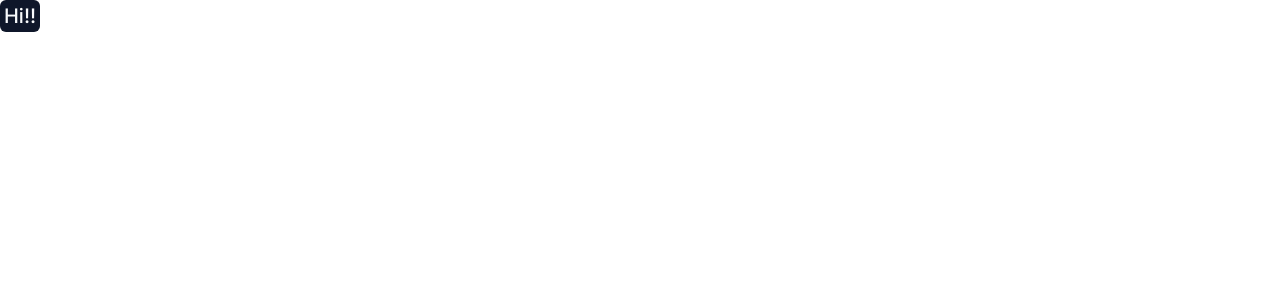
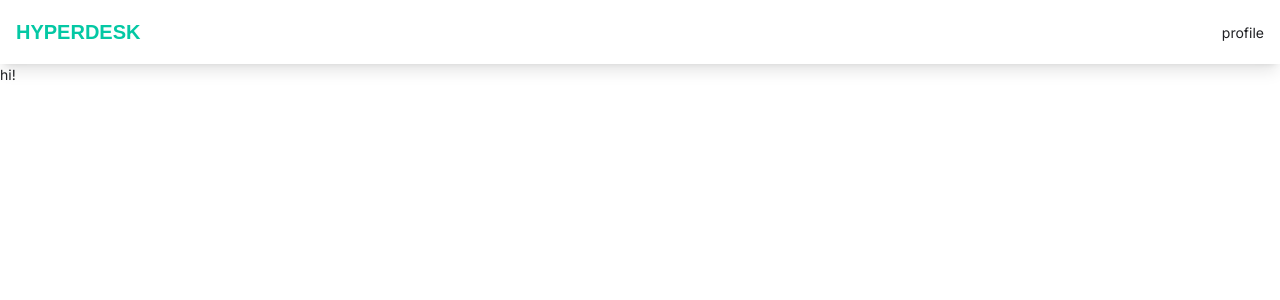
Before and after one commit to Hyper-Desk/hyperdesk-web, a Next.js app: page / in a window 1280 px wide. Shown: the top 300 px of the page. Built offline with nearby package versions, Linux system fonts and the light colour scheme.

Commit message:
feat: Header layout
헤더 틀잡기

```diff
--- a/app/(beforeLogin)/layout.tsx
+++ b/app/(beforeLogin)/layout.tsx
@@ -1,3 +1,4 @@
+import Header from "@/components/layout/Header";
 import { ReactNode } from "react";
 
 interface LayoutProps {
@@ -7,6 +8,7 @@ interface LayoutProps {
 export default function Layout({ children, modal }: LayoutProps) {
   return (
     <div>
+      <Header />
       {children}
       {modal}
     </div>
--- a/app/(beforeLogin)/page.tsx
+++ b/app/(beforeLogin)/page.tsx
@@ -2,13 +2,5 @@ import { Button } from "@/components/ui/button";
 import Link from "next/link";
 
 export default function Home() {
-  return (
-    <>
-      <Link href="/login">
-        <Button className="text-xl p-4 w-10 h-2" size="lg">
-          Hi!!
-        </Button>
-      </Link>
-    </>
-  );
+  return <div>hi!</div>;
 }
--- a/app/globals.css
+++ b/app/globals.css
@@ -2,8 +2,94 @@
 @tailwind components;
 @tailwind utilities;
 
+html {
+  box-sizing: border-box;
+}
+
+html,
+body,
+h1,
+input,
+select {
+  font-family: "Apple SD Gothic Neo", arial, sans-serif;
+}
+
+body,
+h1 {
+  font-size: 14px;
+}
+
+h1 {
+  font-weight: normal;
+  margin: 0;
+  padding: 0;
+}
+
+h3 {
+  font-weight: normal;
+  margin: 0;
+  padding: 0;
+  font-size: 20px;
+  line-height: 1.3;
+}
+
+body {
+  margin: 0;
+  background: #fff;
+  color: #202124;
+}
+
+a {
+  color: #1a0dab;
+  text-decoration: none;
+  -webkit-tap-highlight-color: rgba(0, 0, 0, 0.1);
+}
+
+a:visited {
+  color: #609;
+}
+
+a:hover {
+  text-decoration: underline;
+}
+
+cite,
+cite a:link,
+cite a:visited {
+  color: #202124;
+  font-style: normal;
+}
+
+button {
+  margin: 0;
+}
+
+ol li {
+  list-style: none;
+}
+
+ol,
+ul,
+li {
+  margin: 0;
+  padding: 0;
+}
+
+input {
+  font-size: 14px;
+}
+
+em {
+  font-weight: bold;
+  font-style: normal;
+}
+
 @layer base {
   :root {
+    --primary-color: 169 96% 40%;
+    --background-color: 0 0% 100%;
+
+    /*------------------------------------------*/
     --background: 0 0% 100%;
     --foreground: 222.2 84% 4.9%;
 
@@ -70,6 +156,7 @@
   * {
     @apply border-border;
   }
+
   body {
     @apply bg-background text-foreground;
   }
--- /dev/null
+++ b/components/layout/Header.tsx
@@ -0,0 +1,8 @@
+export default function Header() {
+  return (
+    <div className="w-full h-16 p-4  border-gray-100 shadow-lg flex items-center justify-between">
+      <h1 className="text-primary font-extrabold text-xl">HYPERDESK</h1>
+      <span>profile</span>
+    </div>
+  );
+}
--- a/tailwind.config.ts
+++ b/tailwind.config.ts
@@ -23,10 +23,10 @@ const config = {
         border: "hsl(var(--border))",
         input: "hsl(var(--input))",
         ring: "hsl(var(--ring))",
-        background: "hsl(var(--background))",
+        background: "hsl(var(--background-color))",
         foreground: "hsl(var(--foreground))",
         primary: {
-          DEFAULT: "hsl(var(--primary))",
+          DEFAULT: "hsl(var(--primary-color))",
           foreground: "hsl(var(--primary-foreground))",
         },
         secondary: {
```
Lines whose indentation alone changed are shown as unchanged.
